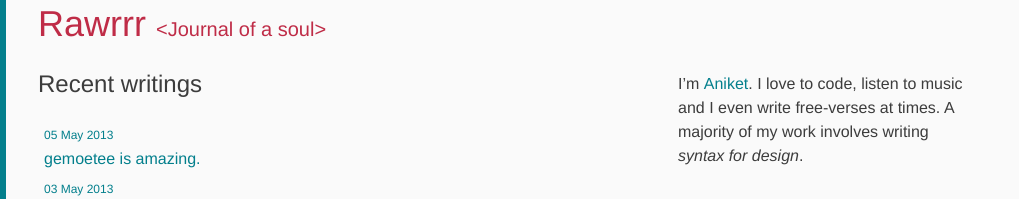
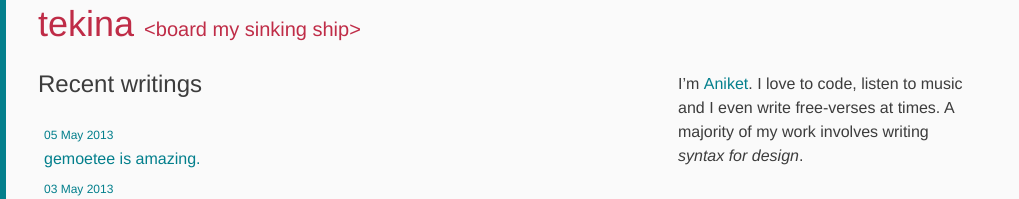
Before and after one commit to aniketpant/journal, a Jekyll site: the page built from index.md, in a window 1280 px wide. Shown: the top 199 px of the page, without its empty margins (0-1019 px from the left). Built offline with Jekyll 4.4.1, drawn with Linux system fonts in a browser that asks for light colours.

```diff
--- a/_config.yml
+++ b/_config.yml
@@ -1,9 +1,8 @@
 permalink: /:year/:month/:title
-auto: true
 markdown: kramdown
-exclude: Rakefile, CNAME, sass/, script/, README.md
+exclude: ['Rakefile', 'CNAME', 'sass/', 'script/', 'README.md']
 
 url: http://rawrrr.github.com
 
-title: "Rawrrr"
-tagline: "Journal of a soul"
+title: "tekina"
+tagline: "board my sinking ship"
```
